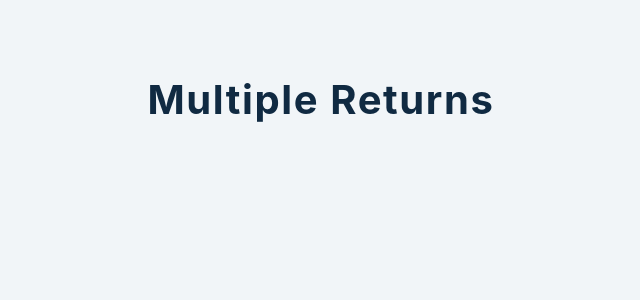
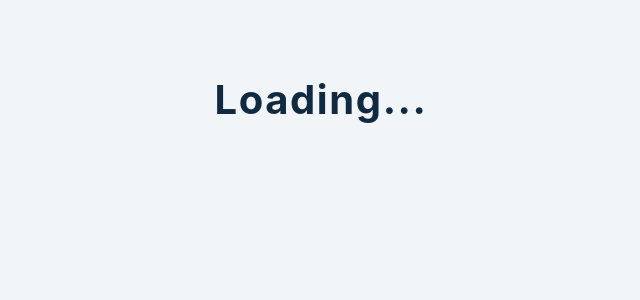
Before and after one commit to DarrylLeRoux/react2023, a React (Create React App) app in the folder react-advanced-v18-main /: page / in a window 1280 px wide. Shown: the top 300 px of the page, without its empty margins (319-959 px from the left). Built offline with nearby package versions, Linux system fonts and the light colour scheme.

Commit message:
Added conditional loading example

```diff
--- a/react-advanced-v18-main /src/tutorial/3-conditional-rendering/setup/1-multiple-returns.js
+++ b/react-advanced-v18-main /src/tutorial/3-conditional-rendering/setup/1-multiple-returns.js
@@ -1,7 +1,8 @@
 import React, { useState, useEffect } from 'react';
 const url = 'https://api.github.com/users/QuincyLarson';
 const MultipleReturns = () => {
-  return <h2>multiple returns</h2>;
+  const [loading, setLoading] = useState(true);
+  return loading ? <h2>Loading...</h2> : <h2>Rendered</h2>;
 };
 
 export default MultipleReturns;
```
